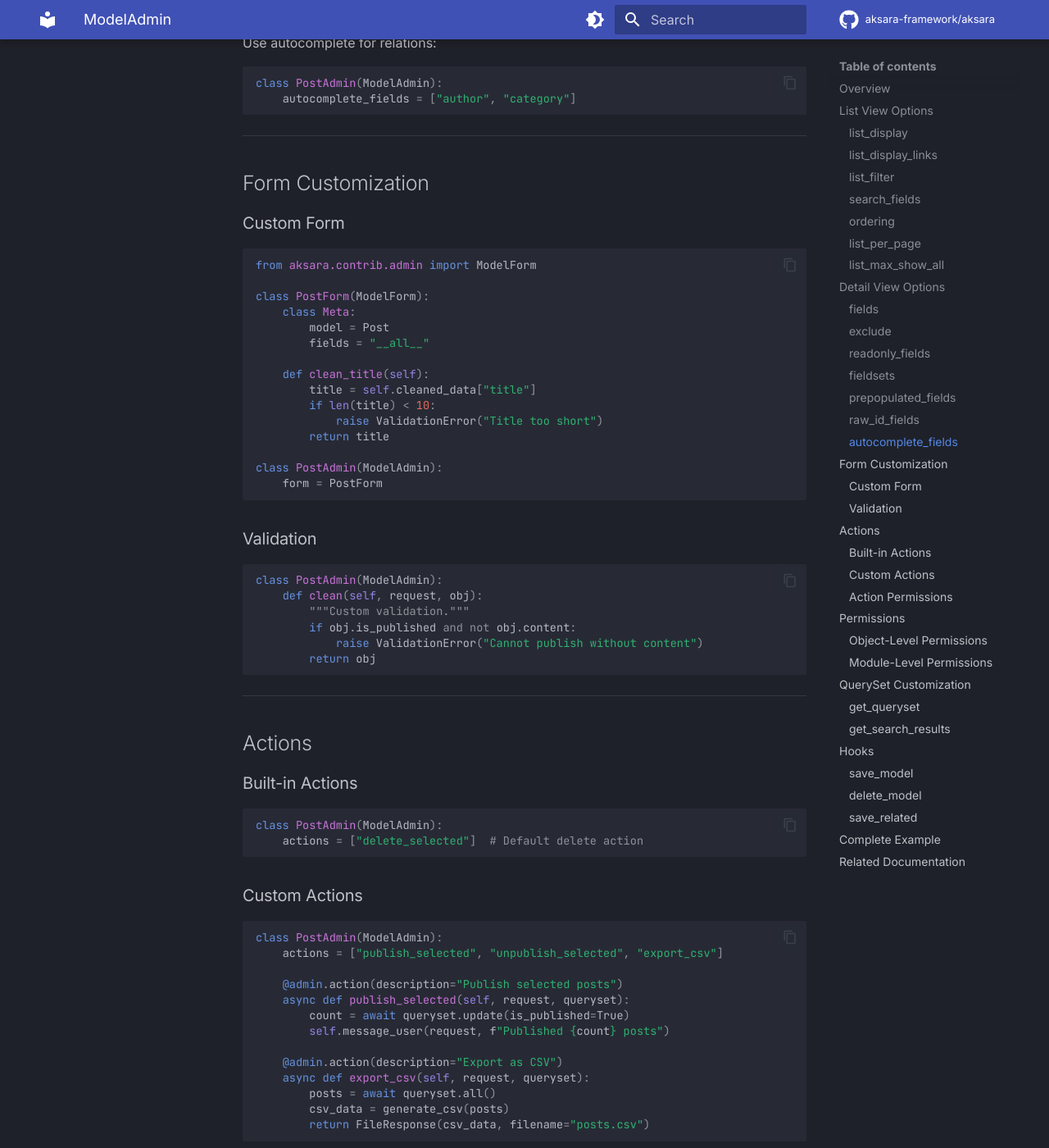
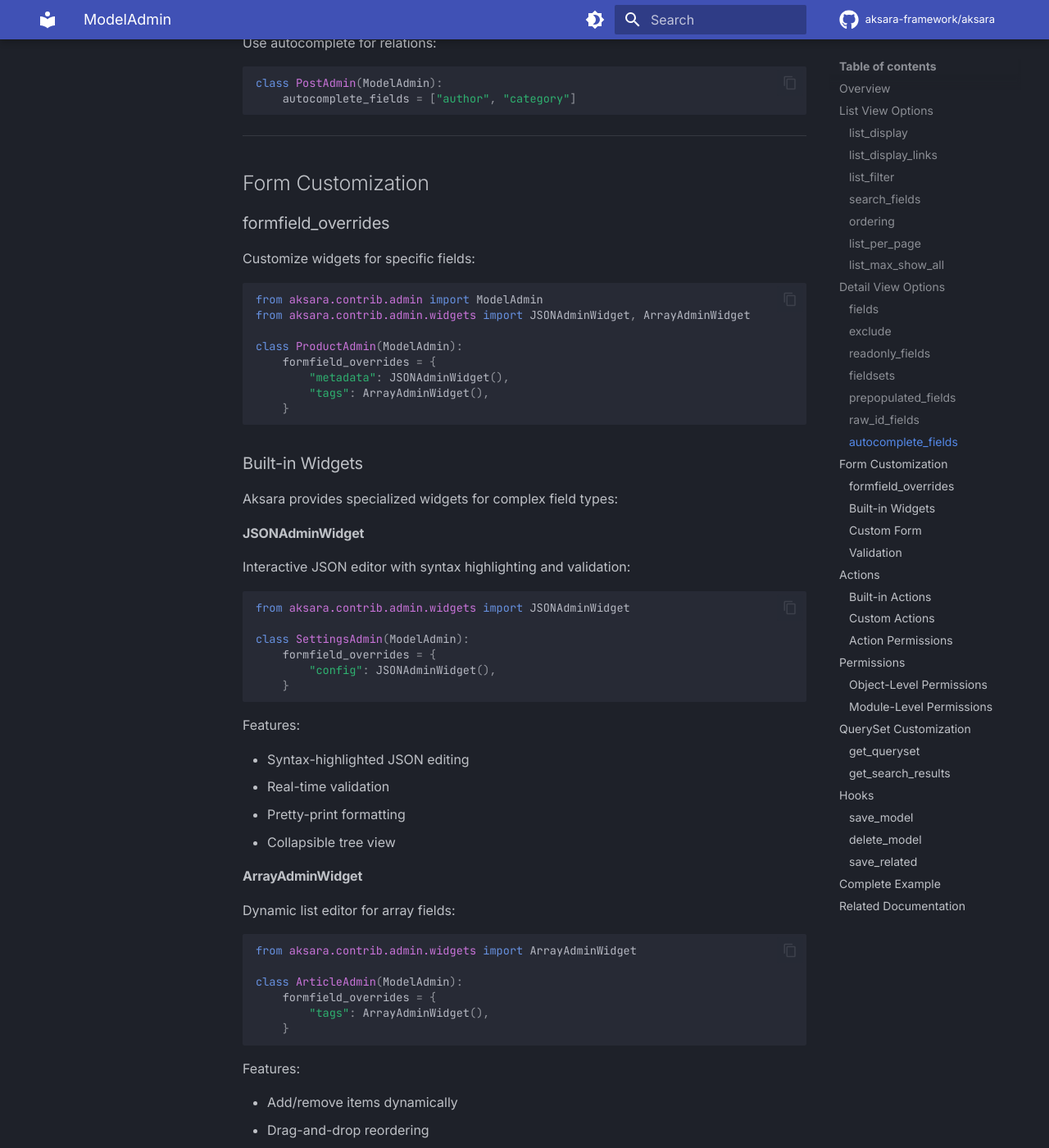
Before and after one commit to nagarjuna-tella/Aksara, an MkDocs documentation site: the page built from docs/docs/admin/model-admin.md, in a window 1280 px wide and 1400 px high, scrolled down 4510 px. Shown: the whole window at 82% size. Built offline with MkDocs 1.6.1 and Material for MkDocs 9.7.7, drawn with Linux system fonts in a browser that asks for light colours; comment, search, counter and statistics services are not loaded; the version menu is left out; some of the changed text lies outside the part shown.

Commit message:
feat(admin): enhance admin documentation with form customization and new widgets

````diff
--- a/docs/docs/admin/model-admin.md
+++ b/docs/docs/admin/model-admin.md
@@ -231,6 +231,69 @@ class PostAdmin(ModelAdmin):
 ---
 
 ## Form Customization
+
+### formfield_overrides
+
+Customize widgets for specific fields:
+
+```python
+from aksara.contrib.admin import ModelAdmin
+from aksara.contrib.admin.widgets import JSONAdminWidget, ArrayAdminWidget
+
+class ProductAdmin(ModelAdmin):
+    formfield_overrides = {
+        "metadata": JSONAdminWidget(),
+        "tags": ArrayAdminWidget(),
+    }
+```
+
+### Built-in Widgets
+
+Aksara provides specialized widgets for complex field types:
+
+#### JSONAdminWidget
+
+Interactive JSON editor with syntax highlighting and validation:
+
+```python
+from aksara.contrib.admin.widgets import JSONAdminWidget
+
+class SettingsAdmin(ModelAdmin):
+    formfield_overrides = {
+        "config": JSONAdminWidget(),
+    }
+```
+
+Features:
+
+- Syntax-highlighted JSON editing
+- Real-time validation
+- Pretty-print formatting
+- Collapsible tree view
+
+#### ArrayAdminWidget
+
+Dynamic list editor for array fields:
+
+```python
+from aksara.contrib.admin.widgets import ArrayAdminWidget
+
+class ArticleAdmin(ModelAdmin):
+    formfield_overrides = {
+        "tags": ArrayAdminWidget(),
+    }
+```
+
+Features:
+
+- Add/remove items dynamically
+- Drag-and-drop reordering
+- Individual item validation
+- Empty state handling
+
+!!! tip "Auto-Detection"
+    JSON and Array fields automatically use their respective widgets.
+    Use `formfield_overrides` only when you need custom configuration.
 
 ### Custom Form
 
````
Also changed, not shown: docs/docs/changelog.md (+36 -0 lines), docs/docs/orm/fields.md (+47 -0 lines).
